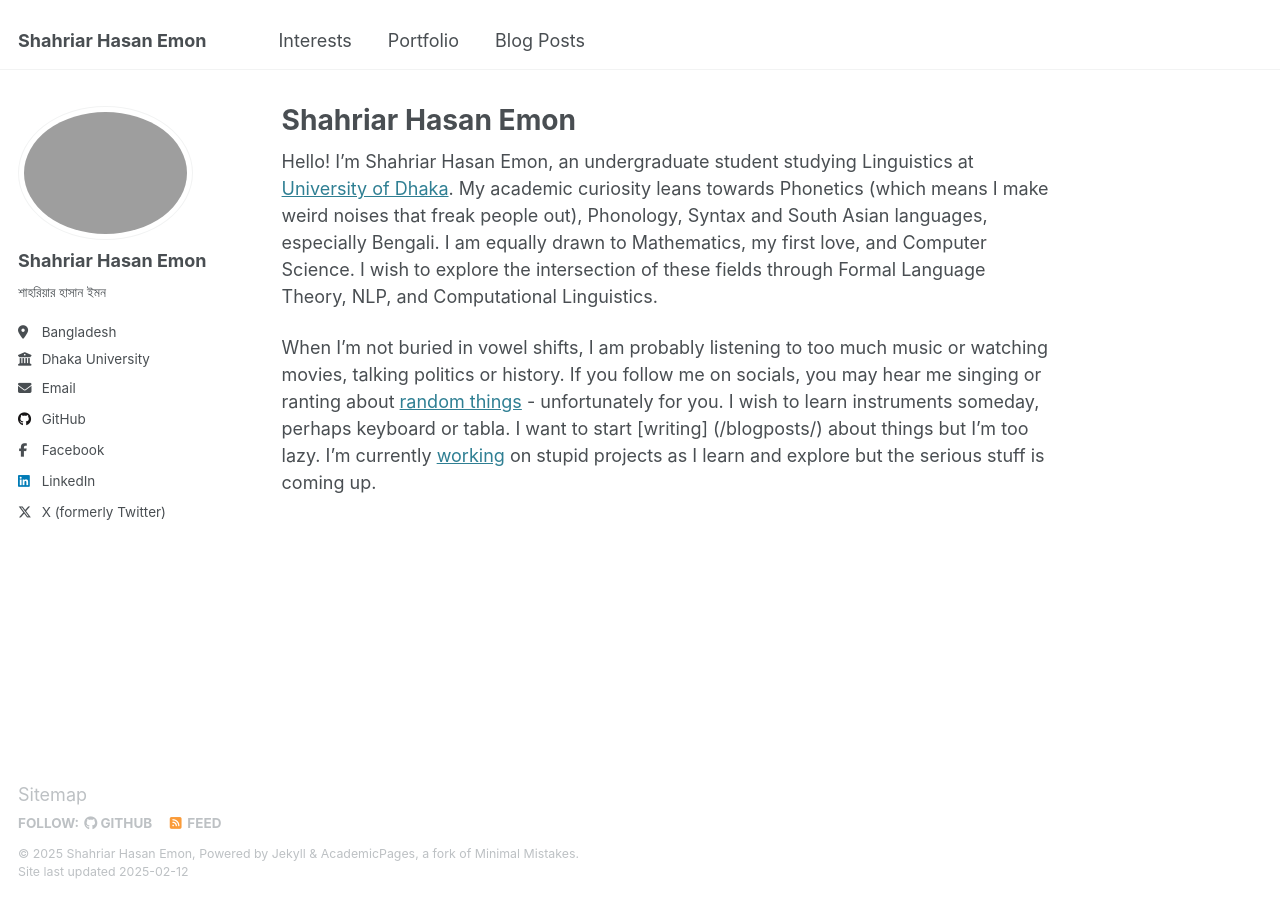
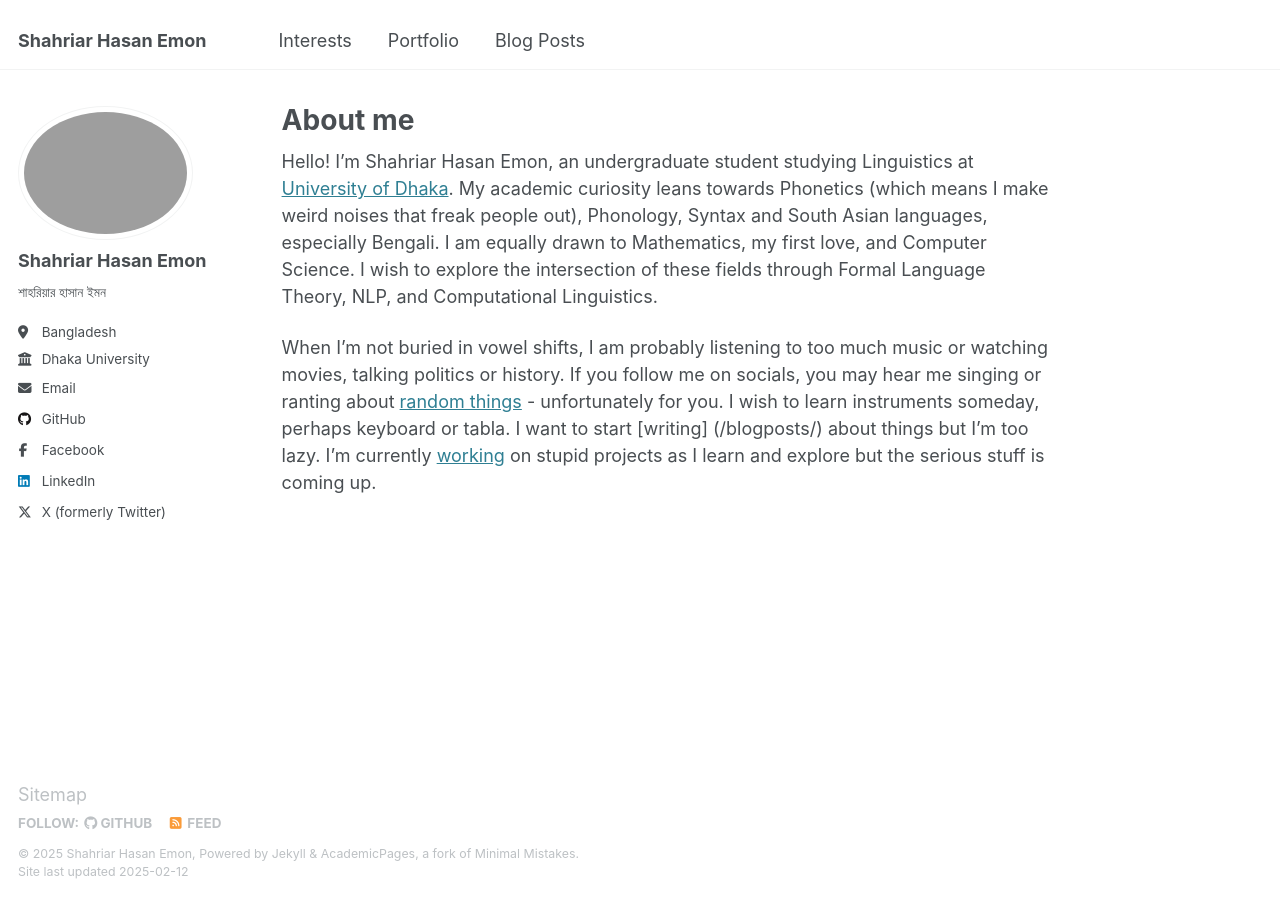
Before and after one commit to eeem0n/eeem0n.github.io, a Jekyll site: the page built from _pages/about.md, in a window 1280 px wide. Built offline with Jekyll 4.4.1, drawn with Linux system fonts in a browser that asks for light colours.

Commit message:
Update about.md

```diff
--- a/_pages/about.md
+++ b/_pages/about.md
@@ -1,6 +1,6 @@
 ---
 permalink: /
-title: "Shahriar Hasan Emon"
+title: "About me"
 author_profile: true
 redirect_from:
   - /about/
```
